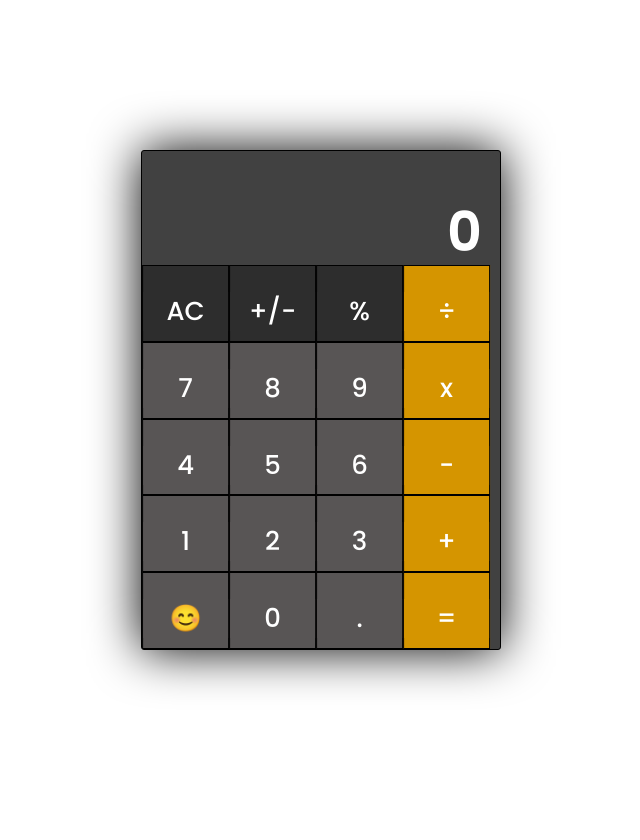
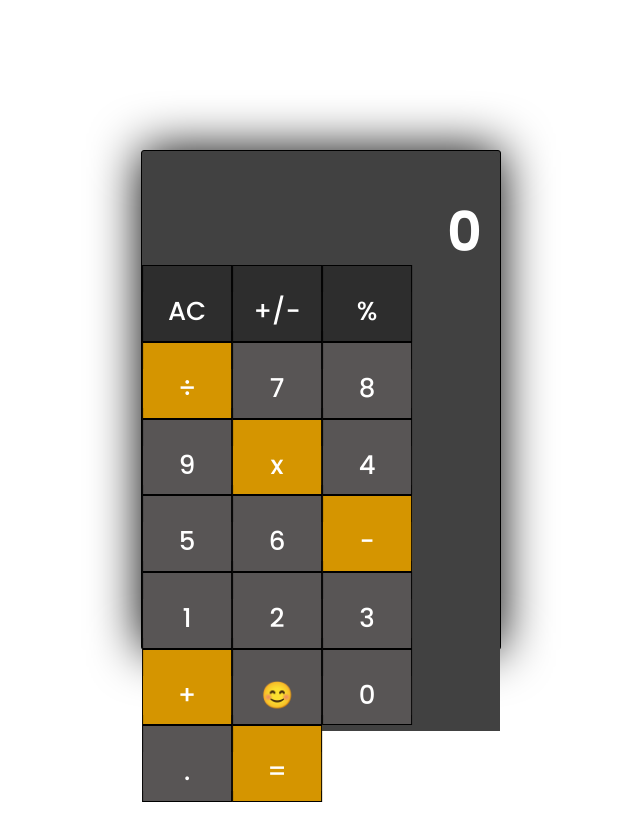
Before and after one commit to kelbwah/React-Calculator-App, a React (Create React App) app: page / in a window 1280 px wide. Shown: the top 840 px of the page, without its empty margins (319-959 px from the left). Before the commit the page ends 800 px from the top, so only its background shows below. Built offline with nearby package versions, Linux system fonts and the light colour scheme.

Commit message:
Update App.css

```diff
--- a/src/App.css
+++ b/src/App.css
@@ -48,7 +48,7 @@
   transform: translate(0.1px, -90px);
   background-color: rgb(65,65,65);
   height: 76.7px;
-  width:87px;
+  width:90px;
   border: 0.75px solid black;
   display: inline-block;
   text-align: center;
```
